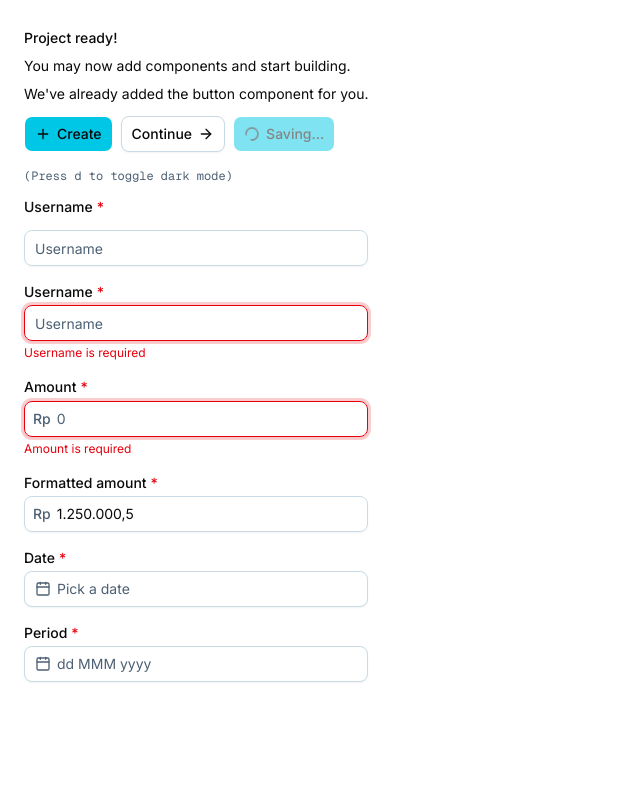
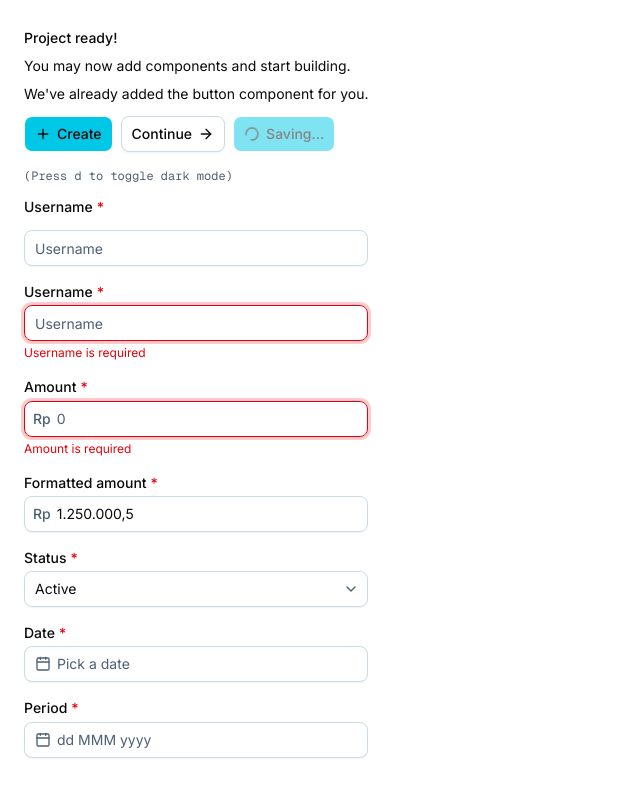
Before and after one commit to ByHandi/git-branch-matrix, a Next.js app: page / in a window 1280 px wide. Shown: the top 796 px of the page, without its empty margins (0-640 px from the left). Built offline with nearby package versions, Linux system fonts and the light colour scheme.

Commit message:
feat: implement reusable Select component and InputSelect form field

```diff
--- a/app/page.tsx
+++ b/app/page.tsx
@@ -6,6 +6,7 @@ import DateRangePicker from "@/components/ui/date-range-picker";
 import { Input } from "@/components/ui/input";
 import InputFormattedNumber from "@/components/ui/input-formatted-number";
 import InputNumber from "@/components/ui/input-number";
+import InputSelect from "@/components/ui/input-select";
 import InputText from "@/components/ui/input-text";
 import { Label } from "@/components/ui/label";
 
@@ -61,6 +62,18 @@ export default function Page() {
           // errorMessage="Formatted amount is required"
         />
 
+        <InputSelect
+          required
+          label="Status"
+          placeholder="Select status"
+          defaultValue="active"
+          options={[
+            { label: "Active", value: "active" },
+            { label: "Inactive", value: "inactive" },
+            { label: "Archived", value: "archived", disabled: true },
+          ]}
+        />
+
         <DatePicker required label="Date" />
 
         <DateRangePicker
--- /dev/null
+++ b/components/ui/input-select.tsx
@@ -0,0 +1,114 @@
+"use client";
+
+import { useId } from "react";
+
+import { Field, FieldDescription, FieldError, FieldLabel } from "@/components/ui/field";
+import {
+  Select,
+  SelectContent,
+  SelectItem,
+  SelectTrigger,
+  SelectValue,
+} from "@/components/ui/select";
+import { cn } from "@/lib/utils";
+
+type InputSelectOption = {
+  label: React.ReactNode;
+  value: string;
+  disabled?: boolean;
+};
+
+interface InputSelectProps extends React.ComponentProps<typeof Select> {
+  label?: string;
+  description?: string;
+  errorMessage?: string;
+  placeholder?: string;
+  required?: boolean;
+  disabled?: boolean;
+  options?: InputSelectOption[];
+  className?: string;
+  classNames?: {
+    base?: string;
+    label?: string;
+    trigger?: string;
+    content?: string;
+    item?: string;
+  };
+  children?: React.ReactNode;
+}
+
+function InputSelect(props: InputSelectProps) {
+  const {
+    label,
+    description,
+    errorMessage,
+    placeholder,
+    required,
+    disabled,
+    options,
+    className,
+    classNames,
+    children,
+    ...rest
+  } = props;
+
+  const generatedId = useId();
+  const triggerId = generatedId;
+  const descriptionId = description ? `${triggerId}-description` : undefined;
+  const errorId = errorMessage ? `${triggerId}-error` : undefined;
+  const describedBy = [descriptionId, errorId].filter(Boolean).join(" ");
+
+  return (
+    <Field className={cn("gap-1", [className, classNames?.base])}>
+      {label && (
+        <FieldLabel
+          htmlFor={triggerId}
+          isRequired={required}
+          className={cn("", [classNames?.label])}
+        >
+          {label}
+        </FieldLabel>
+      )}
+
+      <Select disabled={disabled} required={required} {...rest}>
+        <SelectTrigger
+          id={triggerId}
+          aria-invalid={Boolean(errorMessage)}
+          aria-describedby={describedBy || undefined}
+          className={cn("w-full", classNames?.trigger)}
+        >
+          <SelectValue placeholder={placeholder} />
+        </SelectTrigger>
+
+        <SelectContent className={classNames?.content}>
+          {children ??
+            options?.map((option) => (
+              <SelectItem
+                key={option.value}
+                value={option.value}
+                disabled={option.disabled}
+                className={classNames?.item}
+              >
+                {option.label}
+              </SelectItem>
+            ))}
+        </SelectContent>
+      </Select>
+
+      {description && (
+        <FieldDescription id={descriptionId} className="text-muted-foreground">
+          {description}
+        </FieldDescription>
+      )}
+
+      {errorMessage && (
+        <FieldError id={errorId} className="text-xs">
+          {errorMessage}
+        </FieldError>
+      )}
+    </Field>
+  );
+}
+
+export default InputSelect;
+export { InputSelect, type InputSelectOption };
--- /dev/null
+++ b/components/ui/select.tsx
@@ -0,0 +1,185 @@
+"use client";
+
+import { CheckIcon, ChevronDownIcon, ChevronUpIcon } from "lucide-react";
+import { Select as SelectPrimitive } from "radix-ui";
+import * as React from "react";
+
+import { cn } from "@/lib/utils";
+
+function Select({ ...props }: React.ComponentProps<typeof SelectPrimitive.Root>) {
+  return <SelectPrimitive.Root data-slot="select" {...props} />;
+}
+
+function SelectGroup({ className, ...props }: React.ComponentProps<typeof SelectPrimitive.Group>) {
+  return (
+    <SelectPrimitive.Group
+      data-slot="select-group"
+      className={cn("scroll-my-1 p-1", className)}
+      {...props}
+    />
+  );
+}
+
+function SelectValue({ ...props }: React.ComponentProps<typeof SelectPrimitive.Value>) {
+  return <SelectPrimitive.Value data-slot="select-value" {...props} />;
+}
+
+function SelectTrigger({
+  className,
+  size = "default",
+  children,
+  ...props
+}: React.ComponentProps<typeof SelectPrimitive.Trigger> & {
+  size?: "sm" | "default";
+}) {
+  return (
+    <SelectPrimitive.Trigger
+      data-slot="select-trigger"
+      data-size={size}
+      className={cn(
+        "flex w-fit items-center justify-between gap-1.5 rounded-md border border-input bg-transparent py-2 pr-2 pl-2.5 text-sm whitespace-nowrap shadow-xs transition-[color,box-shadow] outline-none focus-visible:border-ring focus-visible:ring-3 focus-visible:ring-ring/50 disabled:cursor-not-allowed disabled:opacity-50 aria-invalid:border-destructive aria-invalid:ring-3 aria-invalid:ring-destructive/20 data-placeholder:text-muted-foreground data-[size=default]:h-9 data-[size=sm]:h-8 *:data-[slot=select-value]:line-clamp-1 *:data-[slot=select-value]:flex *:data-[slot=select-value]:items-center *:data-[slot=select-value]:gap-1.5 dark:bg-input/30 dark:hover:bg-input/50 dark:aria-invalid:border-destructive/50 dark:aria-invalid:ring-destructive/40 [&_svg]:pointer-events-none [&_svg]:shrink-0 [&_svg:not([class*='size-'])]:size-4",
+        className,
+      )}
+      {...props}
+    >
+      {children}
+      <SelectPrimitive.Icon asChild>
+        <ChevronDownIcon className="pointer-events-none size-4 text-muted-foreground" />
+      </SelectPrimitive.Icon>
+    </SelectPrimitive.Trigger>
+  );
+}
+
+function SelectContent({
+  className,
+  children,
+  position = "item-aligned",
+  align = "center",
+  ...props
+}: React.ComponentProps<typeof SelectPrimitive.Content>) {
+  return (
+    <SelectPrimitive.Portal>
+      <SelectPrimitive.Content
+        data-slot="select-content"
+        data-align-trigger={position === "item-aligned"}
+        className={cn(
+          "relative z-50 max-h-(--radix-select-content-available-height) min-w-36 origin-(--radix-select-content-transform-origin) overflow-x-hidden overflow-y-auto rounded-md bg-popover text-popover-foreground shadow-md ring-1 ring-foreground/10 duration-100 data-[align-trigger=true]:animate-none data-[side=bottom]:slide-in-from-top-2 data-[side=left]:slide-in-from-right-2 data-[side=right]:slide-in-from-left-2 data-[side=top]:slide-in-from-bottom-2 data-open:animate-in data-open:fade-in-0 data-open:zoom-in-95 data-closed:animate-out data-closed:fade-out-0 data-closed:zoom-out-95",
+          position === "popper" &&
+            "data-[side=bottom]:translate-y-1 data-[side=left]:-translate-x-1 data-[side=right]:translate-x-1 data-[side=top]:-translate-y-1",
+          className,
+        )}
+        position={position}
+        align={align}
+        {...props}
+      >
+        <SelectScrollUpButton />
+        <SelectPrimitive.Viewport
+          data-position={position}
+          className={cn(
+            "data-[position=popper]:h-(--radix-select-trigger-height) data-[position=popper]:w-full data-[position=popper]:min-w-(--radix-select-trigger-width)",
+            position === "popper" && "",
+          )}
+        >
+          {children}
+        </SelectPrimitive.Viewport>
+        <SelectScrollDownButton />
+      </SelectPrimitive.Content>
+    </SelectPrimitive.Portal>
+  );
+}
+
+function SelectLabel({ className, ...props }: React.ComponentProps<typeof SelectPrimitive.Label>) {
+  return (
+    <SelectPrimitive.Label
+      data-slot="select-label"
+      className={cn("px-2 py-1.5 text-xs text-muted-foreground", className)}
+      {...props}
+    />
+  );
+}
+
+function SelectItem({
+  className,
+  children,
+  ...props
+}: React.ComponentProps<typeof SelectPrimitive.Item>) {
+  return (
+    <SelectPrimitive.Item
+      data-slot="select-item"
+      className={cn(
+        "relative flex w-full cursor-default items-center gap-2 rounded-sm py-1.5 pr-8 pl-2 text-sm outline-hidden select-none focus:bg-accent focus:text-accent-foreground not-data-[variant=destructive]:focus:**:text-accent-foreground data-disabled:pointer-events-none data-disabled:opacity-50 [&_svg]:pointer-events-none [&_svg]:shrink-0 [&_svg:not([class*='size-'])]:size-4 *:[span]:last:flex *:[span]:last:items-center *:[span]:last:gap-2",
+        className,
+      )}
+      {...props}
+    >
+      <span className="pointer-events-none absolute right-2 flex size-4 items-center justify-center">
+        <SelectPrimitive.ItemIndicator>
+          <CheckIcon className="pointer-events-none" />
+        </SelectPrimitive.ItemIndicator>
+      </span>
+      <SelectPrimitive.ItemText>{children}</SelectPrimitive.ItemText>
+    </SelectPrimitive.Item>
+  );
+}
+
+function SelectSeparator({
+  className,
+  ...props
+}: React.ComponentProps<typeof SelectPrimitive.Separator>) {
+  return (
+    <SelectPrimitive.Separator
+      data-slot="select-separator"
+      className={cn("pointer-events-none -mx-1 my-1 h-px bg-border", className)}
+      {...props}
+    />
+  );
+}
+
+function SelectScrollUpButton({
+  className,
+  ...props
+}: React.ComponentProps<typeof SelectPrimitive.ScrollUpButton>) {
+  return (
+    <SelectPrimitive.ScrollUpButton
+      data-slot="select-scroll-up-button"
+      className={cn(
+        "z-10 flex cursor-default items-center justify-center bg-popover py-1 [&_svg:not([class*='size-'])]:size-4",
+        className,
+      )}
+      {...props}
+    >
+      <ChevronUpIcon />
+    </SelectPrimitive.ScrollUpButton>
+  );
+}
+
+function SelectScrollDownButton({
+  className,
+  ...props
+}: React.ComponentProps<typeof SelectPrimitive.ScrollDownButton>) {
+  return (
+    <SelectPrimitive.ScrollDownButton
+      data-slot="select-scroll-down-button"
+      className={cn(
+        "z-10 flex cursor-default items-center justify-center bg-popover py-1 [&_svg:not([class*='size-'])]:size-4",
+        className,
+      )}
+      {...props}
+    >
+      <ChevronDownIcon />
+    </SelectPrimitive.ScrollDownButton>
+  );
+}
+
+export {
+  Select,
+  SelectContent,
+  SelectGroup,
+  SelectItem,
+  SelectLabel,
+  SelectScrollDownButton,
+  SelectScrollUpButton,
+  SelectSeparator,
+  SelectTrigger,
+  SelectValue,
+};
```
